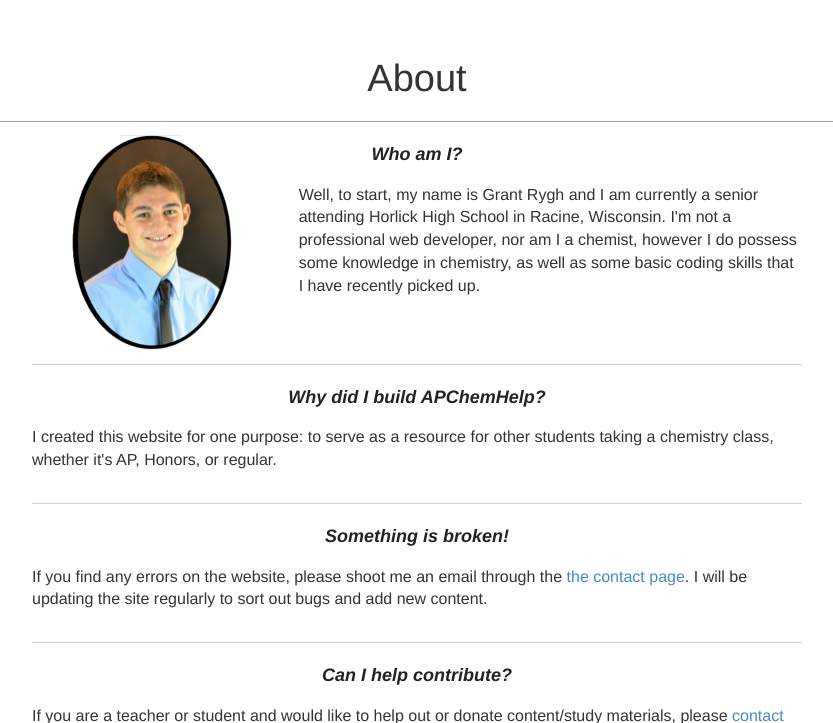
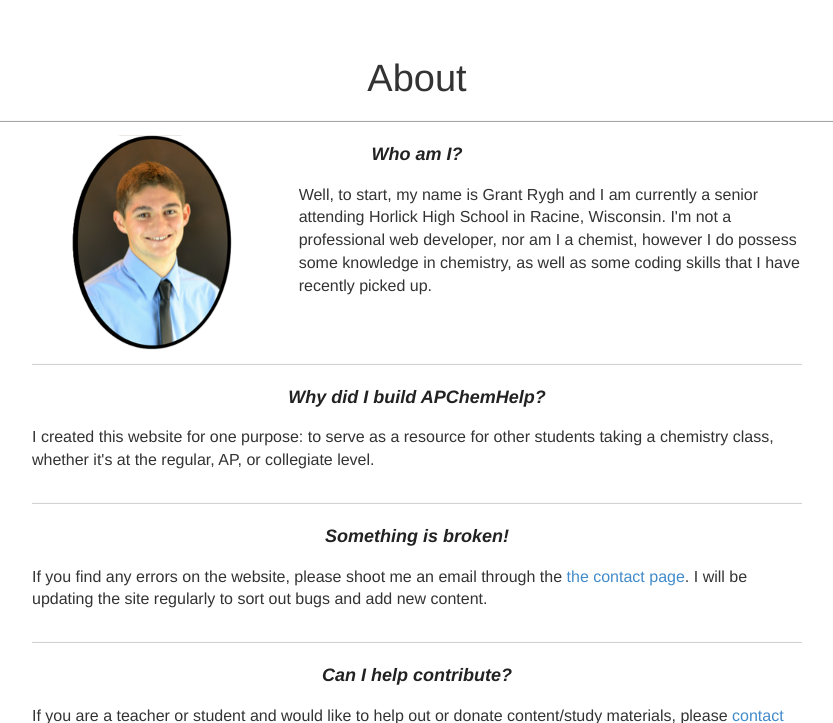
Before and after one commit to grantrygh/apchemhelp, a Django app: page /about/ in a window 1280 px wide. Shown: the part 52-775 px from the top of the page, without its empty margins (223-1056 px from the left). Run offline with Django 3.2, Linux system fonts and the light colour scheme.

Commit message:
Change to wording in the About page.

```diff
--- a/templates/about.html
+++ b/templates/about.html
@@ -43,7 +43,7 @@ AP ChemHelp | License
             <div class="col-lg-8">
               <p class="abouttext">
                 Well, to start, my name is Grant Rygh and I am currently a senior attending Horlick High School in Racine, Wisconsin.
-                I'm not a professional web developer, nor am I a chemist, however I do possess some knowledge in chemistry, as well as some basic coding skills that I have recently picked up.
+                I'm not a professional web developer, nor am I a chemist, however I do possess some knowledge in chemistry, as well as some coding skills that I have recently picked up.
               </p>
             </div>
           </div>
@@ -54,7 +54,7 @@ AP ChemHelp | License
             <span class="question">Why did I build APChemHelp?</span>
             <div class="col-lg-12">
               <p class="abouttext">
-                I created this website for one purpose: to serve as a resource for other students taking a chemistry class, whether it's AP, Honors, or regular.
+                I created this website for one purpose: to serve as a resource for other students taking a chemistry class, whether it's at the regular, AP, or collegiate level.
               </p>
             </div>
           </div>
```
